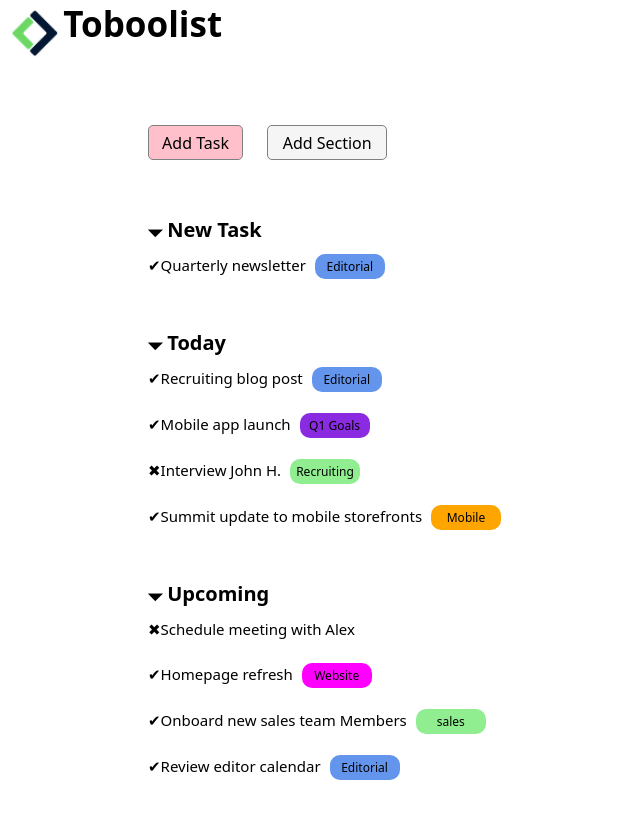
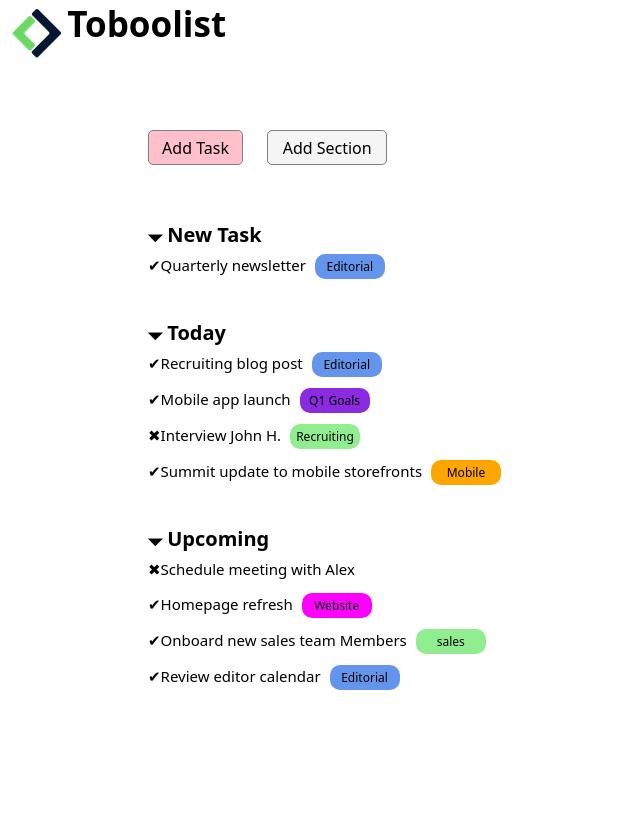
Before and after one commit to Gdr0/html-css-toboolist, a plain HTML site: page index.html in a window 1280 px wide. Shown: the whole page, without its empty margins (0-640 px from the left). Drawn offline with Linux system fonts and the light colour scheme.

Commit message:
Aggiustato padding lista

```diff
--- a/style.css
+++ b/style.css
@@ -11,12 +11,11 @@
 
 .box {
   width: 100%;
-  height: 55px;
+  height: 60px;
   background-color: white;
 }
 #logo {
   margin-left: 10px;
-  height: 50px;
   line-height: 50px;
   vertical-align: middle;
 }
@@ -72,7 +71,7 @@
   display: inline-block;
   padding-left: 20px;
   font-size: 20px;
-  margin-bottom: 10px;
+  margin-bottom: 5px;
 }
 
 .box-impegno {
@@ -83,7 +82,7 @@
   padding-left: 20px;
   width: 100%;
   font-size: 15px;
-  margin-bottom: 20px;
+  margin-bottom: 10px;
 }
 
 .editorial {
```
